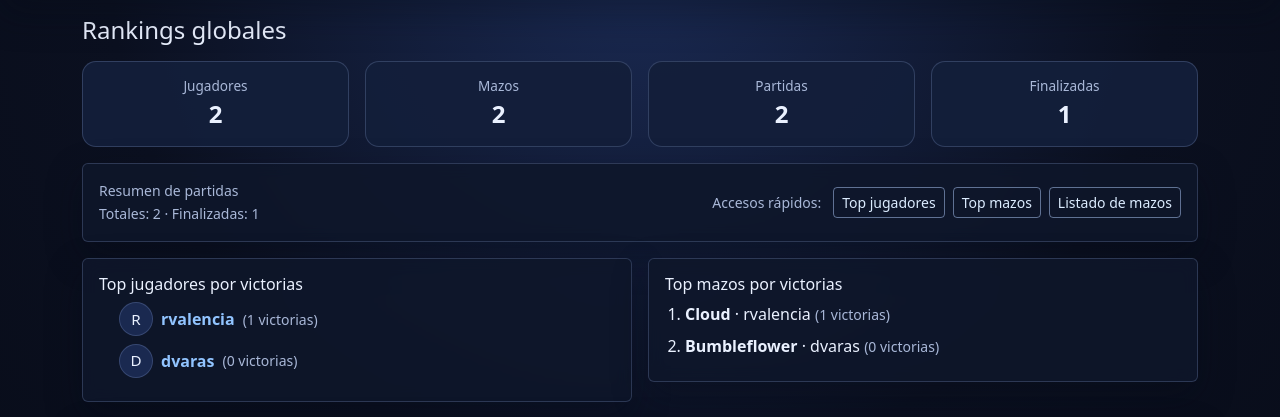
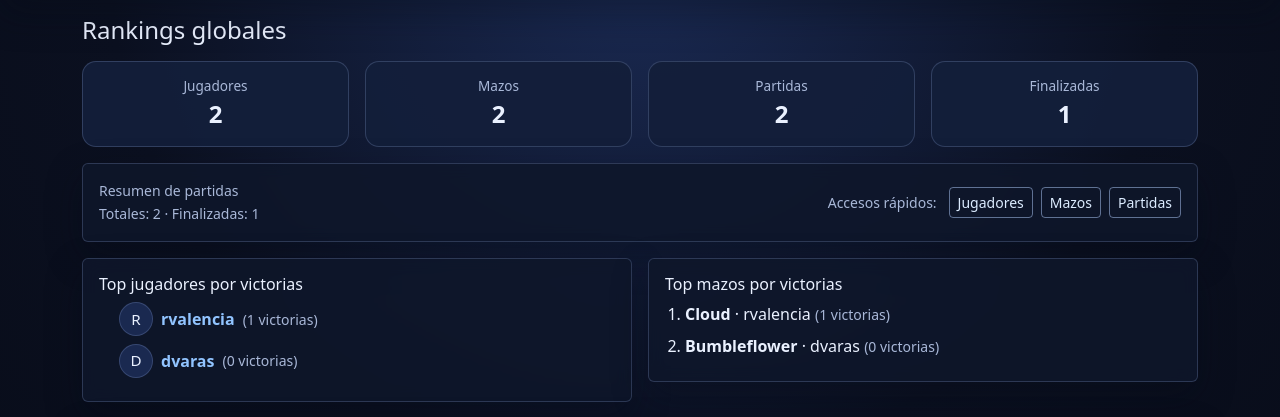
Before and after one commit to rueeen/tournament_app, a Django app: page /rankings/ in a window 1280 px wide. Shown: the part 58-475 px from the top of the page. Run offline with Django 5.2, Linux system fonts and the light colour scheme; a user stored in the database is signed in; data comes from the database, SQL or seed files in the repository; some libraries are stand-ins or nearby versions.

Commit message:
Fix ranking dashboard shortcut links

```diff
--- a/rankings/templates/rankings/ranking_dashboard.html
+++ b/rankings/templates/rankings/ranking_dashboard.html
@@ -3,25 +3,25 @@
 <h1 class="h4 mb-3">Rankings globales</h1>
 <div class="row g-3 mb-3">
   <div class="col-6 col-md-3">
-    <a class="card-stat card-stat--link" href="#top-jugadores">
+    <a class="card-stat card-stat--link" href="{% url 'players_list' %}">
       <span>Jugadores</span>
       <strong>{{ global_stats.total_players }}</strong>
     </a>
   </div>
   <div class="col-6 col-md-3">
-    <a class="card-stat card-stat--link" href="#top-mazos">
+    <a class="card-stat card-stat--link" href="{% url 'deck_list' %}">
       <span>Mazos</span>
       <strong>{{ global_stats.total_decks }}</strong>
     </a>
   </div>
   <div class="col-6 col-md-3">
-    <a class="card-stat card-stat--link" href="#resumen-partidas">
+    <a class="card-stat card-stat--link" href="{% url 'match_list' %}">
       <span>Partidas</span>
       <strong>{{ global_stats.total_matches }}</strong>
     </a>
   </div>
   <div class="col-6 col-md-3">
-    <a class="card-stat card-stat--link" href="#resumen-partidas">
+    <a class="card-stat card-stat--link" href="{% url 'match_list' %}">
       <span>Finalizadas</span>
       <strong>{{ global_stats.finalized_matches }}</strong>
     </a>
@@ -36,9 +36,9 @@
     </div>
     <div class="d-flex flex-wrap gap-2 align-items-center">
       <span class="text-secondary small me-1">Accesos rápidos:</span>
-      <a class="btn btn-outline-light btn-sm ranking-shortcut" href="#top-jugadores">Top jugadores</a>
-      <a class="btn btn-outline-light btn-sm ranking-shortcut" href="#top-mazos">Top mazos</a>
-      <a class="btn btn-outline-light btn-sm ranking-shortcut" href="#listado-mazos">Listado de mazos</a>
+      <a class="btn btn-outline-light btn-sm ranking-shortcut" href="{% url 'players_list' %}">Jugadores</a>
+      <a class="btn btn-outline-light btn-sm ranking-shortcut" href="{% url 'deck_list' %}">Mazos</a>
+      <a class="btn btn-outline-light btn-sm ranking-shortcut" href="{% url 'match_list' %}">Partidas</a>
     </div>
   </div>
 </div>
```
